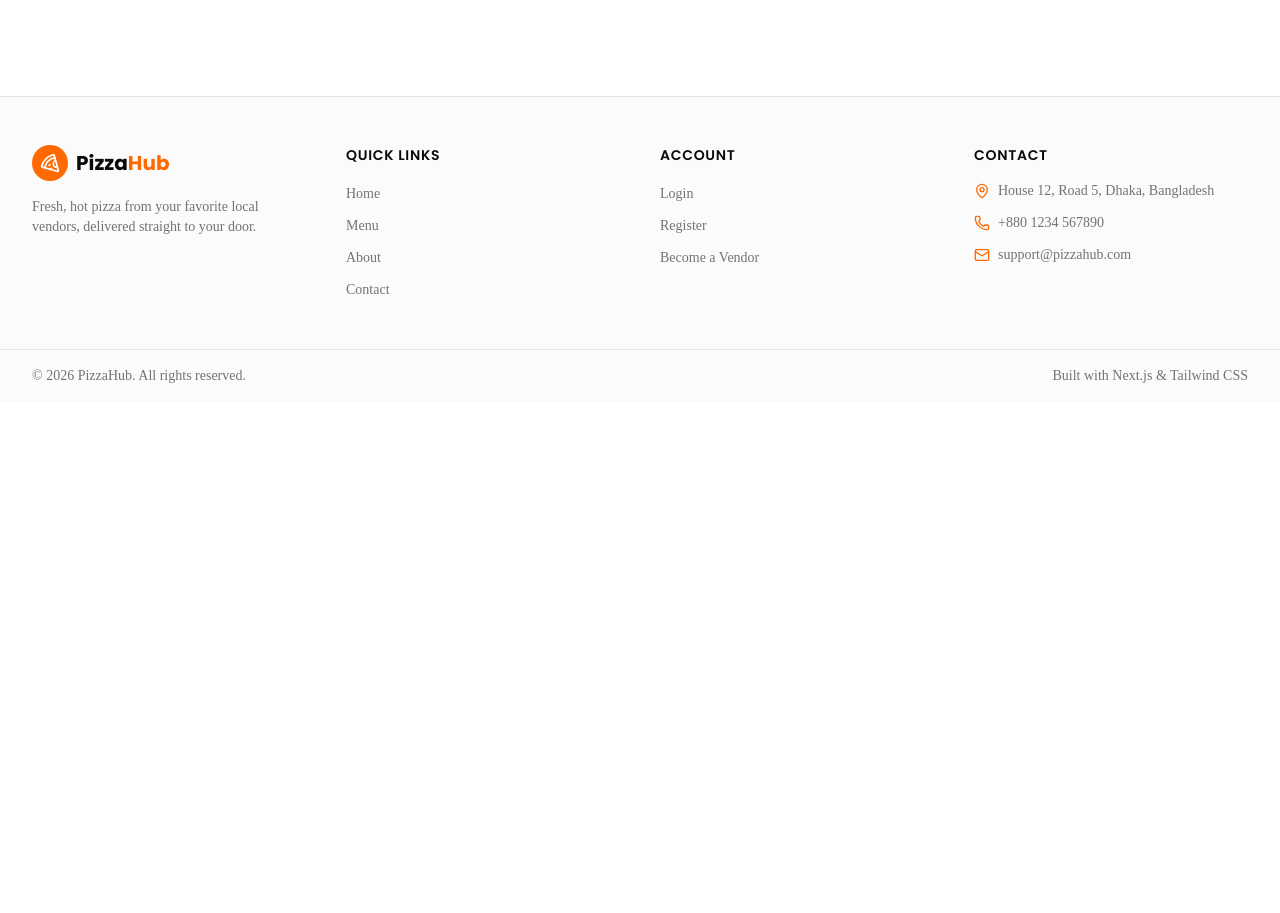
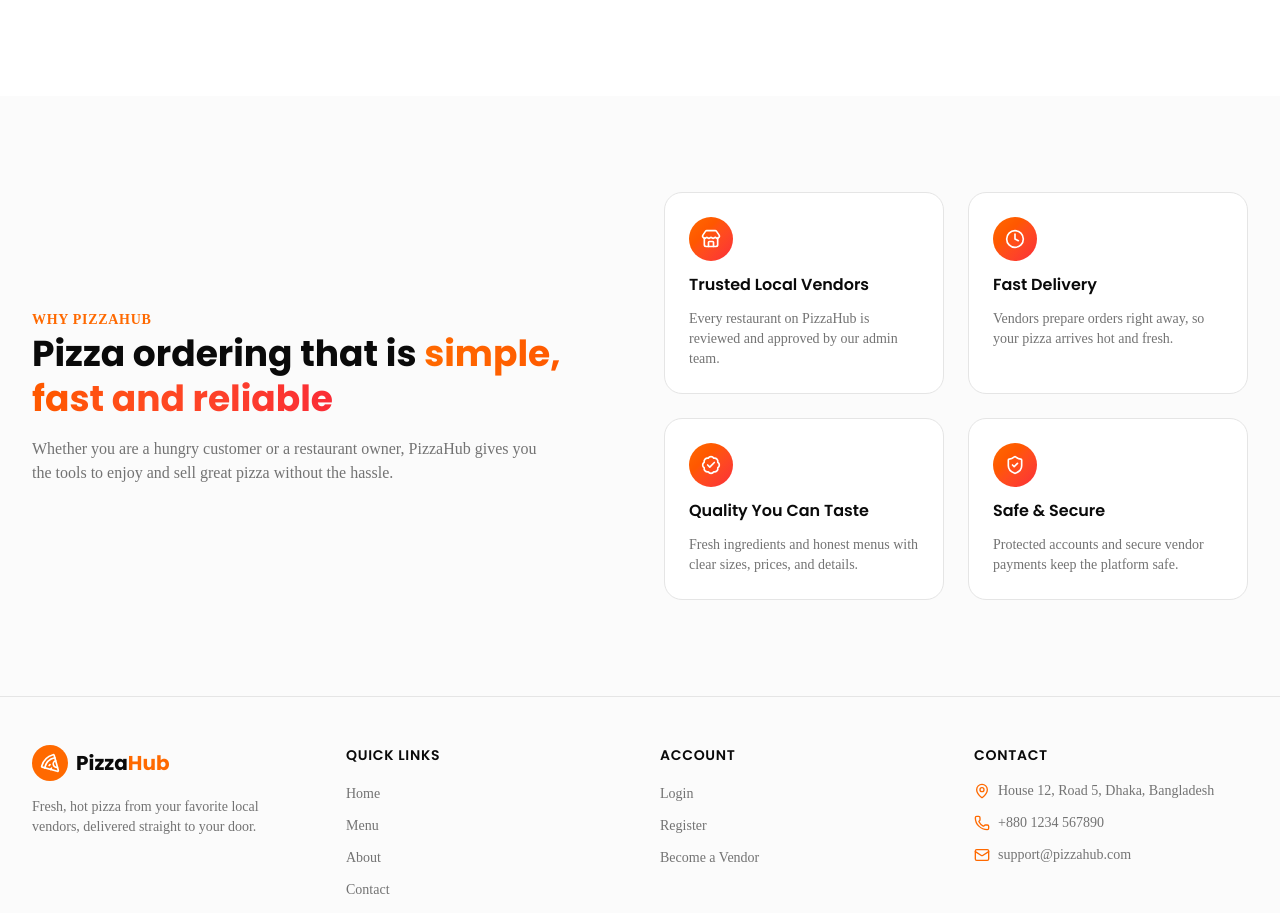
Before and after one commit to AkramMdkhan/pizzahub-client, a Next.js app: page / in a window 1280 px wide. Shown: the part 1884-2797 px from the top of the page. Before the commit the page ends 2286 px from the top, so only its background shows below. Built offline with nearby package versions, Linux system fonts and the light colour scheme.

Commit message:
feat: add why choose us section to home page

```diff
--- a/src/app/(public)/page.tsx
+++ b/src/app/(public)/page.tsx
@@ -1,6 +1,7 @@
 import { Hero } from "@/components/home/hero";
 import { HowItWorks } from "@/components/home/how-it-works";
 import { PopularPizzas } from "@/components/home/popular-pizzas";
+import { WhyChooseUs } from "@/components/home/why-choose-us";
 
 export default function HomePage() {
   return (
@@ -8,6 +9,7 @@ export default function HomePage() {
       <Hero />
       <HowItWorks />
       <PopularPizzas />
+      <WhyChooseUs />
     </>
   );
 }
```
